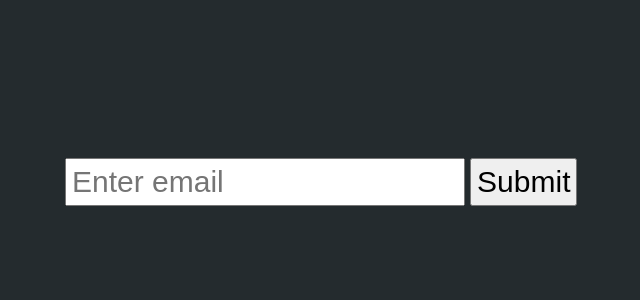
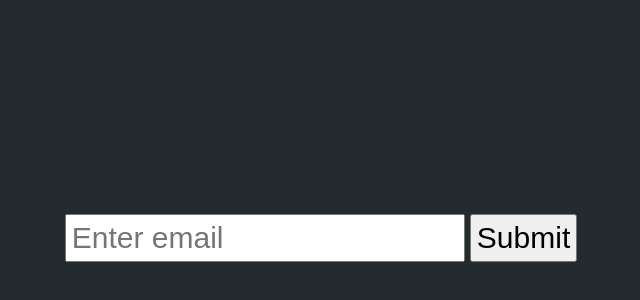
Before and after one commit to prateek-budhiraja/html-css-js, a plain HTML site: page bootcamp-projects/flexbox/index.html in a window 1280 px wide. Shown: the part 162-462 px from the top of the page, without its empty margins (319-959 px from the left). Drawn offline with Linux system fonts and the light colour scheme.

Commit message:
added code with flex

```diff
--- a/bootcamp-projects/flexbox/style.css
+++ b/bootcamp-projects/flexbox/style.css
@@ -1,12 +1,16 @@
 body {
   margin: 0;
   font-family: Verdana, Geneva, Tahoma, sans-serif;
+  background-color: #242B2E;
 }
 
 .bg {
   height: 100vh;
   width: 100%;
-  background-color: #242B2E;
+  display: flex;
+  justify-content: center;
+  align-items: center;
+
 }
 
 .form * {
@@ -17,7 +21,9 @@ body {
   padding: 5px;
 }
 
+/* Without flex center */
+/*
 .form {
   padding-top: 25%;
   padding-left: 30%;
-}
+} */
```
